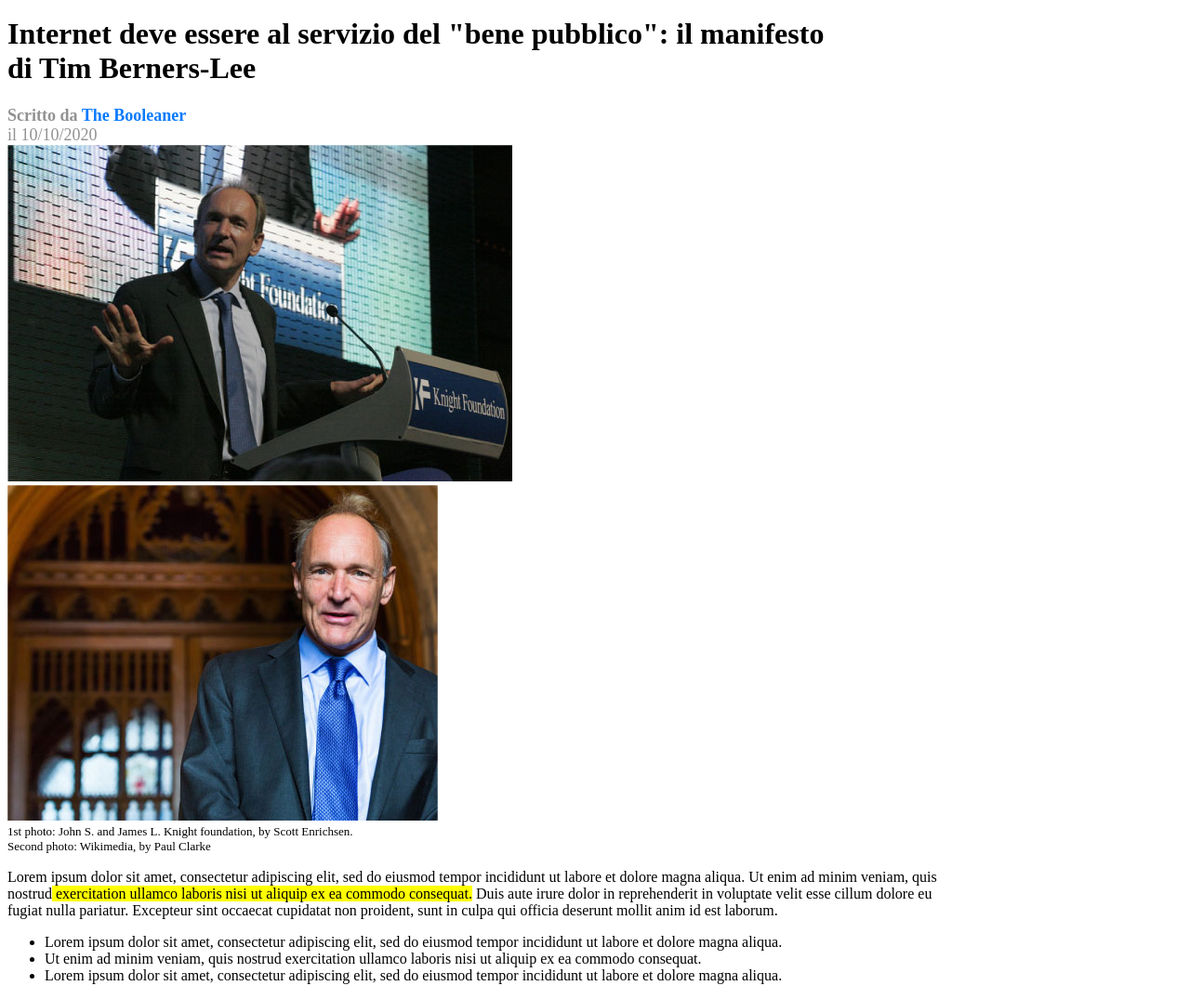
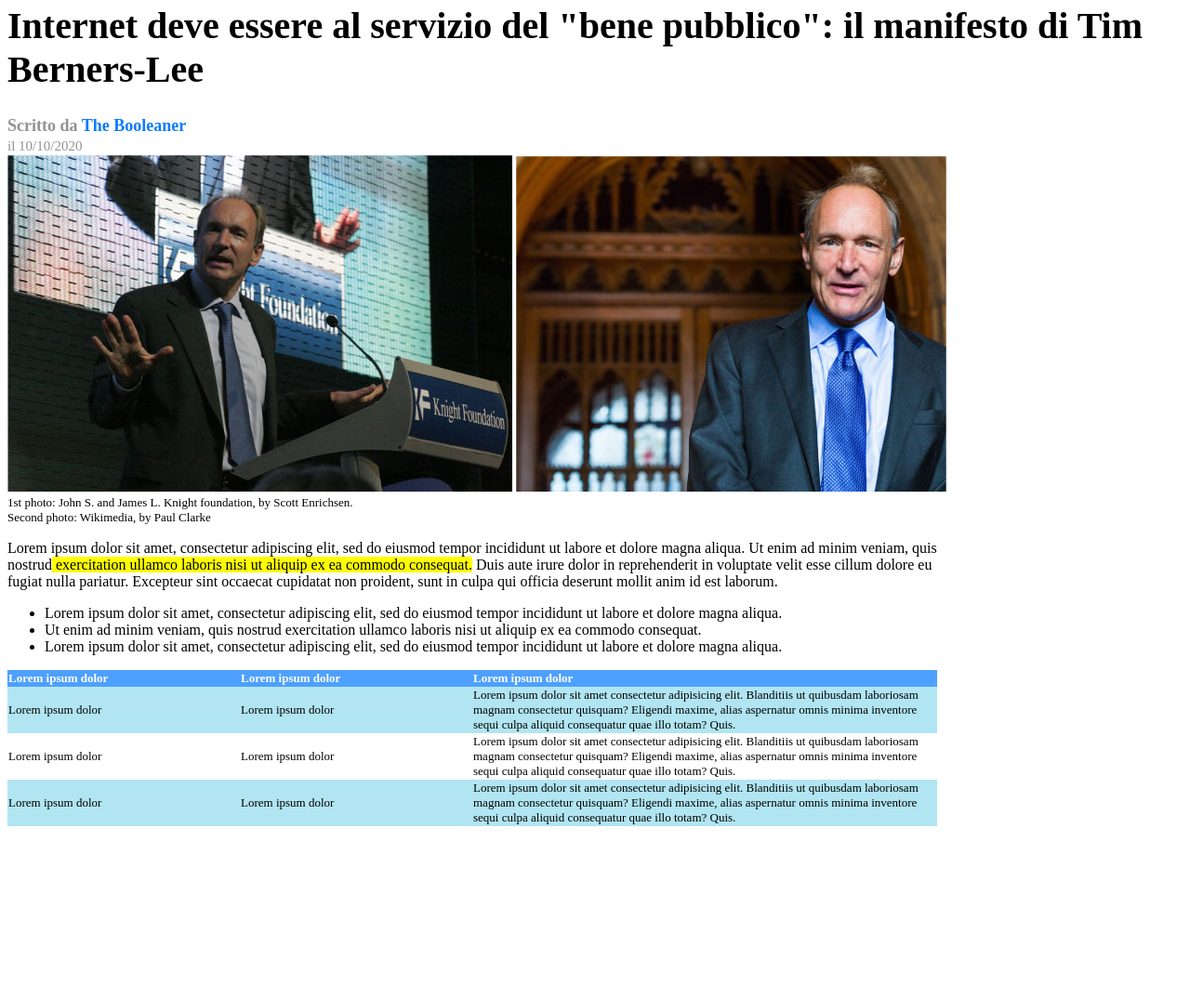
Before and after one commit to SimoNapo02/html-css-booleaner, a plain HTML site: page index.html in a window 1280 px wide. Shown: the part 131-1206 px from the top of the page at 93% size. After the commit the page ends 1028 px from the top, so only its background shows below. Drawn offline with Linux system fonts and the light colour scheme.

Commit message:
tabella inserita

```diff
--- /dev/null
+++ b/css/style.css
@@ -0,0 +1,76 @@
+body{
+    background-color: white;
+    text-align: left;
+
+}
+/* logo */
+
+.logo{
+     background-image: url("../img/pattern.png");
+     background-repeat: repeat;
+     height: 100px;
+     background-color: rgb(84, 84, 253);
+}
+
+#booleaners{
+    width: 200px;
+    margin-top: 40px;
+
+
+}
+/* autori */
+.info{
+    font-size: 18px;
+    color: rgb(146, 146, 146);
+
+}
+
+#autore{
+    color: rgb(10, 123, 252);
+}
+
+h1{
+    font-size: 40px;
+}
+/* foto tim */
+.photo{
+    width: 400px;
+    font-size: 13px;
+}
+
+
+/* fine header */
+/* main */
+
+p{
+    width: 1000px;
+}
+
+/* tabella */
+table{
+    border-collapse: collapse;
+    font-size: small;
+    width: 1000px;
+}
+
+thead{
+    background-color: #4ea0ff;
+    color: white;
+    text-align: left;
+}
+
+.colonna1{
+    width: 25%;
+}
+
+.colonna2{
+    width: 25%;
+}
+
+.colonna3{
+    width: 50%;
+}
+
+.riga-blu{
+    background-color: #b1e5f2;
+}
--- a/index.html
+++ b/index.html
@@ -5,7 +5,7 @@
     <meta http-equiv="X-UA-Compatible" content="IE=edge">
     <meta name="viewport" content="width=device-width, initial-scale=1.0">
     <title>Document</title>
-    <link rel="stylesheet" href="style.css">
+    <link rel="stylesheet" href="css/style.css">
 </head>
 <body>
     <!-- Logo -->
@@ -13,13 +13,14 @@
         <div class="logo">
              <img src="img/logo.svg" id="booleaners">
         </div>
+
 <!-- titolo articolo -->
         <h1> Internet deve essere al servizio del "bene pubblico":
              il manifesto di Tim Berners-Lee
         </h1>
 <!-- autori -->
         <div class="info">
-            <strong>Scritto da <span id="autore">The Booleaner</span></strong> il 10/10/2020
+            <strong>Scritto da <span id="autore">The Booleaner</span></strong><br><small>il 10/10/2020</small>
         </div>
 <!-- foto tim -->
         <img src="img/tim-1.jpg">
@@ -40,15 +41,49 @@
              sunt in culpa qui officia deserunt mollit anim id est laborum.
         </p>
 <!-- lista -->
-    <div class="lista">
         <ul>
             <li>Lorem ipsum dolor sit amet, consectetur adipiscing elit, sed do eiusmod tempor incididunt ut labore et dolore magna aliqua. </li>
             <li>Ut enim ad minim veniam, quis nostrud exercitation ullamco laboris nisi ut aliquip ex ea commodo consequat. </li>
             <li>Lorem ipsum dolor sit amet, consectetur adipiscing elit, sed do eiusmod tempor incididunt ut labore et dolore magna aliqua. </li>
 
         </ul>
-    </div>
+<!-- tabella -->
+        <table>
+            <thead>
+                <tr>
+                    <th class="colonna1"> Lorem ipsum dolor</th>
+                    <th class="colonna2" > Lorem ipsum dolor</th>
+                    <th class="colonna3"> Lorem ipsum dolor</th>
+                </tr>
+            </thead>
+            <tbody>
+                <tr class="riga-blu">
+                    <td> Lorem ipsum dolor</td>
+                    <td> Lorem ipsum dolor</td>
+                    <td> Lorem ipsum dolor sit amet consectetur adipisicing elit.
+                     Blanditiis ut quibusdam laboriosam magnam consectetur quisquam?
+                      Eligendi maxime, alias aspernatur omnis minima inventore sequi
+                      culpa aliquid consequatur quae illo totam? Quis.</td>
+                </tr>
+                <tr>
+                    <td> Lorem ipsum dolor</td>
+                    <td> Lorem ipsum dolor</td>
+                    <td> Lorem ipsum dolor sit amet consectetur adipisicing elit.
+                     Blanditiis ut quibusdam laboriosam magnam consectetur quisquam?
+                      Eligendi maxime, alias aspernatur omnis minima inventore sequi
+                      culpa aliquid consequatur quae illo totam? Quis.</td>
+                </tr>
+                <tr class="riga-blu">
+                    <td> Lorem ipsum dolor</td>
+                    <td> Lorem ipsum dolor</td>
+                    <td> Lorem ipsum dolor sit amet consectetur adipisicing elit.
+                     Blanditiis ut quibusdam laboriosam magnam consectetur quisquam?
+                      Eligendi maxime, alias aspernatur omnis minima inventore sequi
+                      culpa aliquid consequatur quae illo totam? Quis.</td>
+                </tr>
+            </tbody>
 
+        </table>
     </main>
 
 </body>
--- a/style.css
+++ /dev/null
@@ -1,43 +0,0 @@
-body{
-    background-color: white;
-    text-align: left;
-    margin-right: 30%;
-}
-/* logo */
-.logo{
-    background-image: url("img/pattern.png");
-    background-repeat: repeat;
-    height: 120px;
-    background-color: rgb(84, 84, 253);
-}
-
-#booleaners{
-    width: 200px;
-    margin-top: 50px;
-
-
-}
-/* autori */
-.info{
-    font-size: 18px;
-    width: 200px;
-    color: rgb(146, 146, 146);
-
-}
-
-#autore{
-    color: rgb(10, 123, 252);
-}
-/* foto tim */
-.photo{
-    width: 400px;
-    font-size: 13px;
-}
-
-
-/* fine header */
-/* main */
-
-p{
-    width: 1000px;
-}
```
